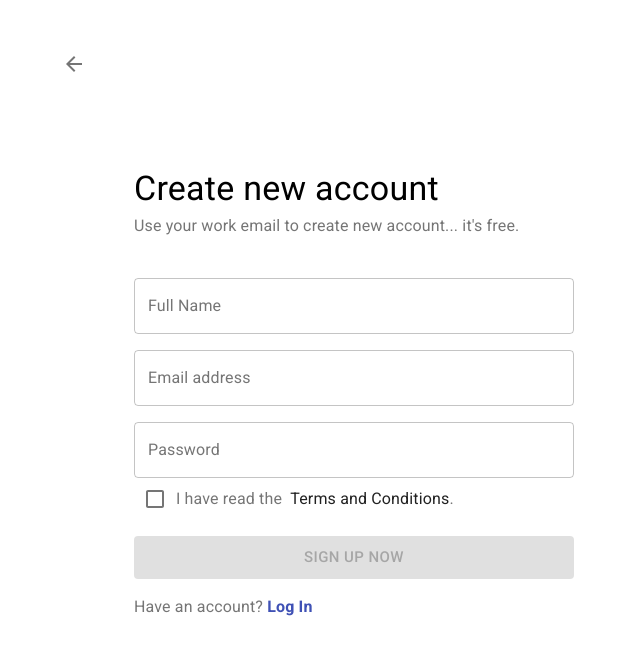
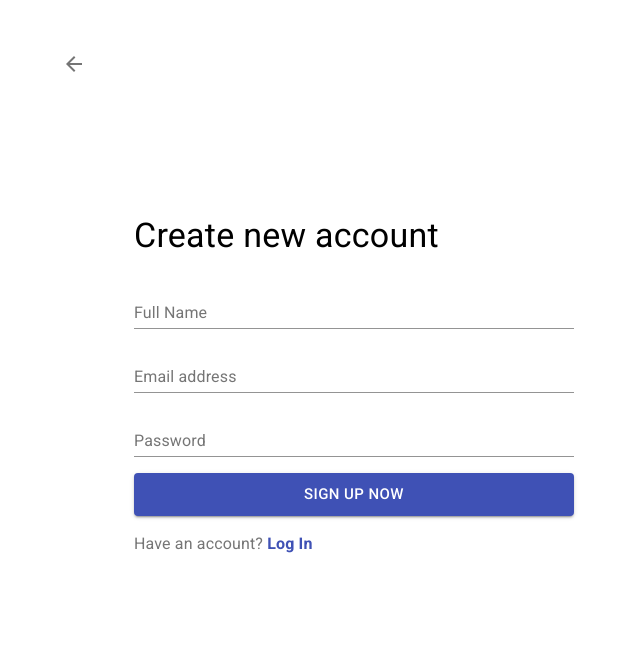
Before and after one commit to nemanjam/mern-blog, a React (Create React App) app in the folder client/: page /register in a window 1280 px wide. Shown: the top 654 px of the page, without its empty margins (286-926 px from the left). Built offline with nearby package versions, Linux system fonts and the light colour scheme.

Commit message:
remove redux form in progress

```diff
--- a/client/package.json
+++ b/client/package.json
@@ -6,6 +6,7 @@
     "@material-ui/core": "^4.9.7",
     "@material-ui/icons": "^4.9.1",
     "axios": "^0.19.2",
+    "formik": "^2.1.4",
     "js-cookie": "^2.2.1",
     "jwt-decode": "^2.2.0",
     "lodash": "^4.17.15",
@@ -17,7 +18,8 @@
     "redux": "^4.0.5",
     "redux-form": "^8.3.1",
     "redux-thunk": "^2.3.0",
-    "validate.js": "^0.12.0"
+    "validate.js": "^0.12.0",
+    "yup": "^0.28.3"
   },
   "scripts": {
     "start": "set HTTPS=true&&react-scripts start",
--- a/client/src/pages/Register.js
+++ b/client/src/pages/Register.js
@@ -1,23 +1,17 @@
-import React, { Component, Fragment } from 'react';
+import React, { useState, Fragment } from 'react';
 import { Link, withRouter } from 'react-router-dom';
 
-// Externals
+import { Formik, Form, Field } from 'formik';
+import * as Yup from 'yup';
 import PropTypes from 'prop-types';
 import { compose } from 'redux';
 import { connect } from 'react-redux';
-import { Field, reduxForm, formValueSelector, getFormMeta } from 'redux-form';
 import _ from 'lodash';
 
-// Material icons
 import { ArrowBack as ArrowBackIcon } from '@material-ui/icons';
-
-// Material helpers
-import { withStyles } from '@material-ui/core';
-
-// Material components
+import { makeStyles } from '@material-ui/core/styles';
 import {
   Button,
-  Checkbox,
   CircularProgress,
   Grid,
   IconButton,
@@ -27,7 +21,7 @@ import {
 
 import { registerUserWithEmail } from '../store/actions/authActions';
 
-const styles = theme => ({
+const useStyles = makeStyles(theme => ({
   root: {
     height: '100vh',
   },
@@ -76,14 +70,10 @@ const styles = theme => ({
     },
   },
   title: {
-    marginTop: theme.spacing(3),
-  },
-  subtitle: {
-    color: theme.palette.text.secondary,
-    marginTop: theme.spacing(0.5),
+    marginTop: theme.spacing(1),
   },
   fields: {
-    marginTop: theme.spacing(5),
+    marginTop: theme.spacing(3),
   },
   textField: {
     width: '100%',
@@ -141,54 +131,52 @@ const styles = theme => ({
     marginBottom: theme.spacing(1),
     marginTop: theme.spacing(2),
   },
+}));
+
+const registerSchema = Yup.object().shape({
+  fullName: Yup.string()
+    .min(2, 'Name must be 2 characters at minimum.')
+    .max(10, 'Name must be 10 characters at maximum.')
+    .required('Required'),
+  email: Yup.string()
+    .email('Invalid email')
+    .required('Required'),
+  password: Yup.string()
+    .min(2, 'Password must be 2 characters at minimum.')
+    .max(10, 'Password must be 10 characters at maximum.')
+    .required('Required'),
 });
 
-const renderTextField = ({ input, label, meta: { touched, error }, ...custom }) => (
-  <Fragment>
-    <TextField label={label} error={touched && !!error} {...input} {...custom} />
-    {touched && error && (
-      <Typography className={custom.errorclass} variant="body2">
-        {error}
-      </Typography>
-    )}
-  </Fragment>
-);
+const Register = ({ errors, auth, history, registerUserWithEmail }) => {
+  const [isLoading, setIsLoading] = useState(false);
 
-const renderCheckbox = ({ input, label }) => (
-  <Checkbox label={label} checked={input.value ? true : false} onChange={input.onChange} />
-);
+  const [fullName, setFullName] = useState('');
+  const [email, setEmail] = useState('');
+  const [password, setPassword] = useState('');
 
-class Register extends Component {
-  state = { isLoading: false };
+  const onSubmit = event => {
+    event.preventDefault();
 
-  onSubmit = formProps => {
-    this.setState({ isLoading: true });
-    this.props.registerUserWithEmail(
-      formProps,
+    setIsLoading(true);
+    registerUserWithEmail(
+      { fullName, email, password },
       () => {
-        this.props.history.push('/login');
+        history.push('/login');
       },
       () => {
-        this.setState({ isLoading: false });
+        setIsLoading(false);
       },
     );
   };
 
-  render() {
-    const {
-      classes,
-      errors,
-      handleSubmit,
-      pristine,
-      invalid,
-      submitting,
-      form,
-      policy,
-      meta,
-    } = this.props;
+  const onChange = event => {
+    const { name, value } = event.target;
+    if (name === 'fullName') setFullName(value);
+    if (name === 'email') setEmail(value);
+    if (name === 'password') setPassword(value);
+  };
 
-    const { isLoading } = this.state;
-    const showPolicyError = false;
+  const classes = useStyles();
 
   return (
     <div className={classes.root}>
@@ -201,59 +189,32 @@ class Register extends Component {
               </IconButton>
             </div>
             <div className={classes.contentBody}>
-                <form onSubmit={handleSubmit(this.onSubmit.bind(this))} className={classes.form}>
+              <form onSubmit={onSubmit} className={classes.form} noValidate>
                 <Typography className={classes.title} variant="h4">
                   Create new account
                 </Typography>
-                  <Typography className={classes.subtitle} variant="body1">
-                    Use your work email to create new account... it's free.
-                  </Typography>
                 <div className={classes.fields}>
-                    <Field
+                  <TextField
+                    label="Full Name"
+                    name="fullName"
+                    value={fullName}
+                    onChange={onChange}
                     className={classes.textField}
-                      variant="outlined"
-                      name="fullName"
-                      component={renderTextField}
-                      label="Full Name"
-                      errorclass={classes.fieldError}
                   />
-                    <Field
+                  <TextField
+                    label="Email address"
+                    name="email"
+                    value={email}
+                    onChange={onChange}
                     className={classes.textField}
-                      variant="outlined"
-                      name="email"
-                      component={renderTextField}
-                      label="Email address"
-                      errorclass={classes.fieldError}
                   />
-                    <Field
+                  <TextField
+                    label="Password"
+                    name="password"
+                    value={password}
+                    onChange={onChange}
                     className={classes.textField}
-                      variant="outlined"
-                      name="password"
-                      component={renderTextField}
-                      label="Password"
-                      type="password"
-                      errorclass={classes.fieldError}
                   />
-                    <div className={classes.policy}>
-                      <Field
-                        className={classes.policyCheckbox}
-                        name="policy"
-                        color="primary"
-                        component={renderCheckbox}
-                      />
-                      <Typography className={classes.policyText} variant="body1">
-                        I have read the &nbsp;
-                        <Link className={classes.policyUrl} to="#">
-                          Terms and Conditions
-                        </Link>
-                        .
-                      </Typography>
-                    </div>
-                    {meta['policy'] && meta['policy']['touched'] && !policy && (
-                      <Typography className={classes.fieldError} variant="body2">
-                        {'You must agree to the policy'}
-                      </Typography>
-                    )}
                 </div>
                 {errors && typeof errors !== 'object' && (
                   <Typography className={classes.submitError} variant="body2">
@@ -266,7 +227,6 @@ class Register extends Component {
                   <Button
                     className={classes.signUpButton}
                     color="primary"
-                      disabled={invalid || submitting || pristine}
                     size="large"
                     variant="contained"
                     type="submit"
@@ -287,41 +247,17 @@ class Register extends Component {
       </Grid>
     </div>
   );
-  }
-}
-
-Register.propTypes = {
-  className: PropTypes.string,
-  classes: PropTypes.object.isRequired,
-  history: PropTypes.object.isRequired,
 };
 
-const selector = formValueSelector('Register');
+// Register.propTypes = {
+//   className: PropTypes.string,
+//   classes: PropTypes.object.isRequired,
+//   history: PropTypes.object.isRequired,
+// };
 
 const mapStateToProps = state => ({
   auth: state.auth,
   errors: state.errors,
-  policy: selector(state, 'policy'),
-  meta: getFormMeta('Register')(state),
 });
 
-const validate = values => {
-  const errors = {};
-  const requiredFields = ['fullName', 'email', 'password'];
-  requiredFields.forEach(field => {
-    if (!values[field]) {
-      errors[field] = 'Field is required';
-    }
-  });
-  if (values.email && !/^[A-Z0-9._%+-]+@[A-Z0-9.-]+\.[A-Z]{2,4}$/i.test(values.email)) {
-    errors.email = 'Invalid email address';
-  }
-  return errors;
-};
-
-export default compose(
-  withRouter,
-  connect(mapStateToProps, { registerUserWithEmail }),
-  reduxForm({ form: 'Register', validate, touchOnChange: true }),
-  withStyles(styles),
-)(Register);
+export default compose(withRouter, connect(mapStateToProps, { registerUserWithEmail }))(Register);
--- a/client/src/store/reducers/authReducer.js
+++ b/client/src/store/reducers/authReducer.js
@@ -1,11 +1,11 @@
 import {
-  LOGIN_SUCCESS,
-  LOGIN_FAIL,
+  LOGIN_WITH_OAUTH_SUCCESS,
+  LOGIN_WITH_OAUTH_FAIL,
   LOGOUT_SUCCESS,
-  REGISTER_USER_WITH_EMAIL_SUCCESS,
-  REGISTER_USER_WITH_EMAIL_FAIL,
-  LOGIN_USER_WITH_EMAIL_SUCCESS,
-  LOGIN_USER_WITH_EMAIL_FAIL,
+  REGISTER_WITH_EMAIL_SUCCESS,
+  REGISTER_WITH_EMAIL_FAIL,
+  LOGIN_WITH_EMAIL_SUCCESS,
+  LOGIN_WITH_EMAIL_FAIL,
 } from '../types';
 
 const initialState = {
@@ -17,8 +17,8 @@ const initialState = {
 
 export default function(state = initialState, action) {
   switch (action.type) {
-    case REGISTER_USER_WITH_EMAIL_SUCCESS:
-    case LOGIN_USER_WITH_EMAIL_SUCCESS:
+    case REGISTER_WITH_EMAIL_SUCCESS:
+    case LOGIN_WITH_EMAIL_SUCCESS:
       localStorage.setItem('token', action.payload.token);
       return {
         ...state,
@@ -26,7 +26,7 @@ export default function(state = initialState, action) {
         isLoading: false,
         token: action.payload.token,
       };
-    case LOGIN_SUCCESS:
+    case LOGIN_WITH_OAUTH_SUCCESS:
       return {
         ...state,
         isAuthenticated: true,
--- a/client/src/store/types.js
+++ b/client/src/store/types.js
@@ -1,13 +1,13 @@
 export const SET_ERROR = 'SET_ERROR';
 
-export const LOGIN_SUCCESS = 'LOGIN_SUCCESS';
-export const LOGIN_FAIL = 'LOGIN_FAIL';
+export const LOGIN_WITH_OAUTH_SUCCESS = 'LOGIN_WITH_OAUTH_SUCCESS';
+export const LOGIN_WITH_OAUTH_FAIL = 'LOGIN_WITH_OAUTH_FAIL';
 export const LOGOUT_SUCCESS = 'LOGOUT_SUCCESS';
 
-export const LOGIN_USER_WITH_EMAIL_SUCCESS = 'LOGIN_USER_WITH_EMAIL_SUCCESS';
-export const LOGIN_USER_WITH_EMAIL_FAIL = 'LOGIN_USER_WITH_EMAIL_FAIL';
-export const REGISTER_USER_WITH_EMAIL_SUCCESS = 'REGISTER_USER_WITH_EMAIL_SUCCESS';
-export const REGISTER_USER_WITH_EMAIL_FAIL = 'REGISTER_USER_WITH_EMAIL_FAIL';
+export const LOGIN_WITH_EMAIL_SUCCESS = 'LOGIN_WITH_EMAIL_SUCCESS';
+export const LOGIN_WITH_EMAIL_FAIL = 'LOGIN_WITH_EMAIL_FAIL';
+export const REGISTER_WITH_EMAIL_SUCCESS = 'REGISTER_WITH_EMAIL_SUCCESS';
+export const REGISTER_WITH_EMAIL_FAIL = 'REGISTER_WITH_EMAIL_FAIL';
 
 export const GET_FEATURE = 'GET_FEATURE';
 export const GET_PROFILE = 'GET_PROFILE';
```
Also changed, not shown: client/src/store/actions/authActions.js (+13 -14 lines), 2 other files (tests, documents, lock files or other folders). Lines whose indentation alone changed are shown as unchanged.
